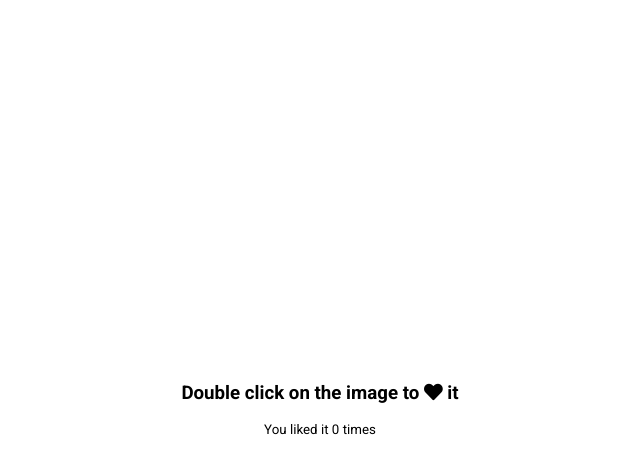
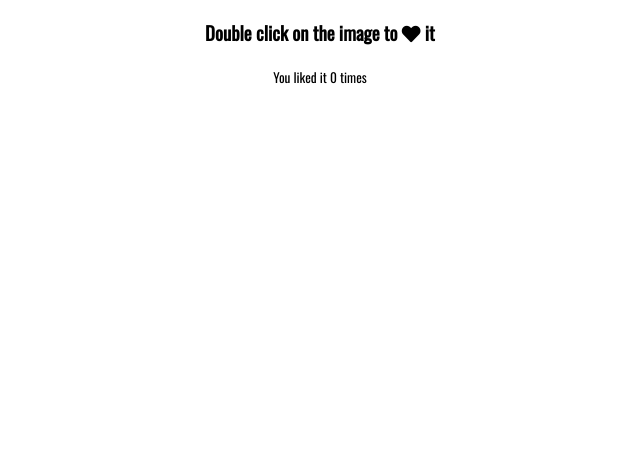
Before and after one commit to vagfou/double-hearts-click, a plain HTML site: page index.html in a window 1280 px wide. Shown: the whole page, without its empty margins (320-960 px from the left). Drawn offline with nearby package versions, Linux system fonts and the light colour scheme.

Commit message:
font changed to Oswald, flex from body removed

```diff
--- a/style.css
+++ b/style.css
@@ -1,16 +1,12 @@
-@import url('https://fonts.googleapis.com/css2?family=Roboto:wght@400;700&display=swap');
+@import url('https://fonts.googleapis.com/css2?family=Oswald');
 
 * {
   box-sizing: border-box;
 }
 
 body {
-  font-family: 'Roboto', sans-serif;
-  display: flex;
-  flex-direction: column;
-  align-items: center;
-  justify-content: center;
-  height: 100vh;
+  font-family: 'Oswald', sans-serif;
+  text-align: center;
   overflow: hidden;
   margin: 0;
 }
```
